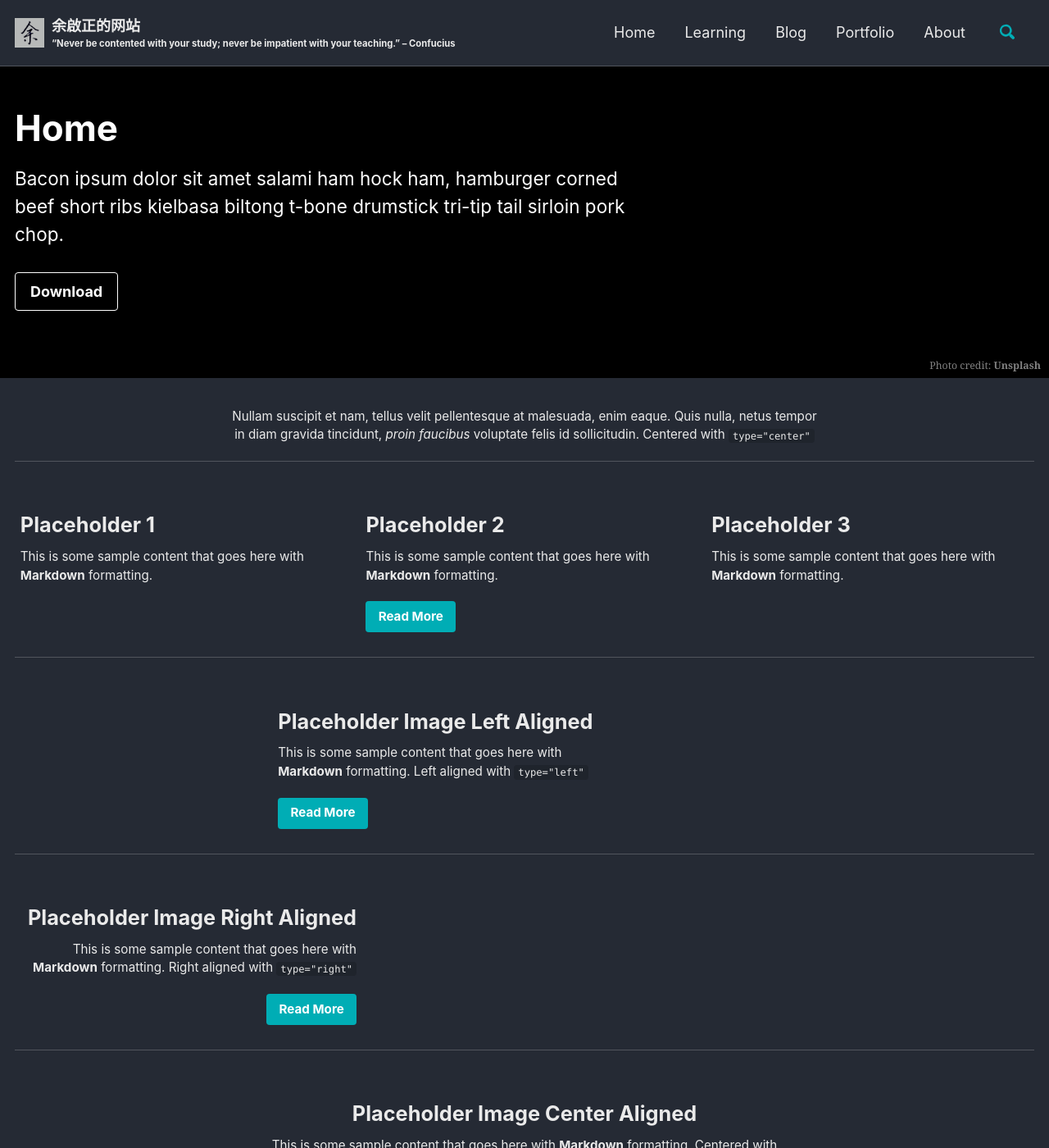
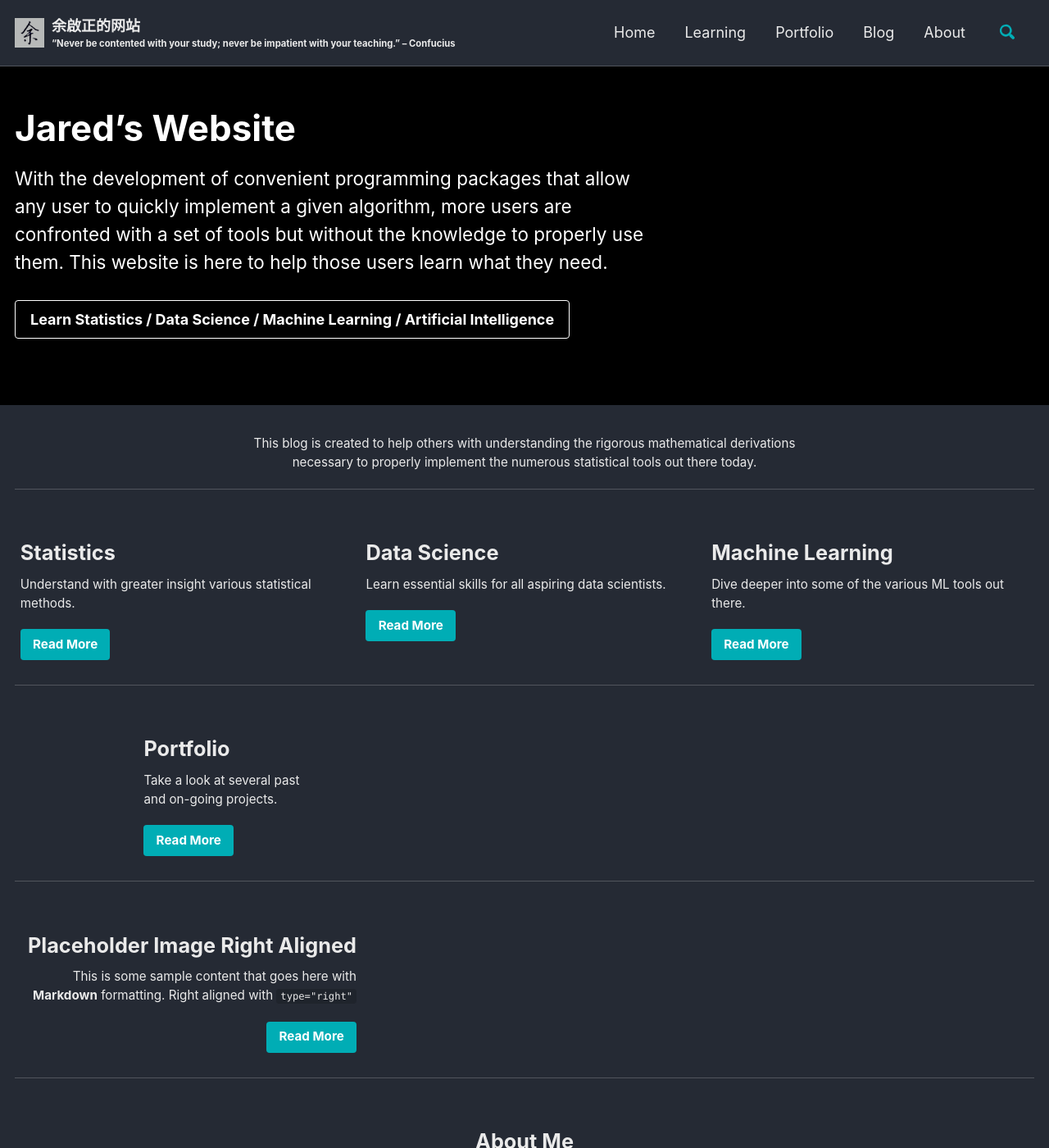
Before and after one commit to qzyu211/wang-zhan, a Jekyll site: the page built from _pages/splash_page.md, in a window 1280 px wide and 1400 px high. Shown: the whole window at 82% size. Built offline with Jekyll 4.4.1, drawn with Linux system fonts in a browser that asks for light colours; cached includes are drawn as plain includes; nearby versions of some CDN libraries; the list of posts is cut into pages by our own code; some of the changed text lies outside the part shown.

Commit message:
splash update

```diff
--- a/_data/navigation.yml
+++ b/_data/navigation.yml
@@ -4,10 +4,10 @@ main:
     url: /
   - title: "Learning"
     url: /learning/
+  - title: "Portfolio"
+    url: /portfolio/
   - title: "Blog"
     url: /blog/
-  - title: "Portfolio"
-    url: /portfolio/
   - title: "About"
     url: /about/
 #  - title: "Splash Page"
--- a/_pages/splash_page.md
+++ b/_pages/splash_page.md
@@ -1,5 +1,5 @@
 ---
-title: "Home"
+title: "Jared's Website"
 layout: splash
 permalink: /
 date: 2016-03-23T11:48:41-04:00
@@ -8,34 +8,40 @@ header:
   overlay_filter: "0.5"
   overlay_image: #/assets/images/unsplash-image-1.jpg
   actions:
-    - label: "Download"
-      url: "https://github.com/mmistakes/minimal-mistakes/"
-  caption: "Photo credit: [**Unsplash**](https://unsplash.com)"
-excerpt: "Bacon ipsum dolor sit amet salami ham hock ham, hamburger corned beef short ribs kielbasa biltong t-bone drumstick tri-tip tail sirloin pork chop."
+    - label: "Learn Statistics / Data Science / Machine Learning / Artificial Intelligence"
+      url: "https://qzyu999.github.io/wang-zhan/learning/"
+  #caption: "Photo credit: [**Unsplash**](https://unsplash.com)"
+excerpt: "With the development of convenient programming packages that allow any user to quickly implement a given algorithm, more users are confronted with a set of tools but without the knowledge to properly use them. This website is here to help those users learn what they need."
 intro:
-  - excerpt: 'Nullam suscipit et nam, tellus velit pellentesque at malesuada, enim eaque. Quis nulla, netus tempor in diam gravida tincidunt, *proin faucibus* voluptate felis id sollicitudin. Centered with `type="center"`'
+  - excerpt: 'This blog is created to help others with understanding the rigorous mathematical derivations necessary to properly implement the numerous statistical tools out there today.'
 feature_row:
   - image_path: #assets/images/unsplash-gallery-image-1-th.jpg
     alt: "placeholder image 1"
-    title: "Placeholder 1"
-    excerpt: "This is some sample content that goes here with **Markdown** formatting."
+    title: "Statistics"
+    excerpt: "Understand with greater insight various statistical methods."
+    url: "https://qzyu999.github.io/wang-zhan/learning/#statistics"
+    btn_label: "Read More"
+    btn_class: "btn--primary"
   - image_path: #/assets/images/unsplash-gallery-image-2-th.jpg
     image_caption: "Image courtesy of [Unsplash](https://unsplash.com/)"
     alt: "placeholder image 2"
-    title: "Placeholder 2"
-    excerpt: "This is some sample content that goes here with **Markdown** formatting."
-    url: "#test-link"
+    title: "Data Science"
+    excerpt: "Learn essential skills for all aspiring data scientists."
+    url: "https://qzyu999.github.io/wang-zhan/learning/#data-science"
     btn_label: "Read More"
     btn_class: "btn--primary"
   - image_path: #/assets/images/unsplash-gallery-image-3-th.jpg
-    title: "Placeholder 3"
-    excerpt: "This is some sample content that goes here with **Markdown** formatting."
+    title: "Machine Learning"
+    excerpt: "Dive deeper into some of the various ML tools out there."
+    url: "https://qzyu999.github.io/wang-zhan/learning/#machine-learning"
+    btn_label: "Read More"
+    btn_class: "btn--primary"
 feature_row2:
   - image_path: #/assets/images/unsplash-gallery-image-2-th.jpg
     alt: "placeholder image 2"
-    title: "Placeholder Image Left Aligned"
-    excerpt: 'This is some sample content that goes here with **Markdown** formatting. Left aligned with `type="left"`'
-    url: "#test-link"
+    title: "Portfolio"
+    excerpt: 'Take a look at several past and on-going projects.'
+    url: "https://qzyu999.github.io/wang-zhan/portfolio/"
     btn_label: "Read More"
     btn_class: "btn--primary"
 feature_row3:
@@ -49,9 +55,9 @@ feature_row3:
 feature_row4:
   - image_path: #/assets/images/unsplash-gallery-image-2-th.jpg
     alt: "placeholder image 2"
-    title: "Placeholder Image Center Aligned"
-    excerpt: 'This is some sample content that goes here with **Markdown** formatting. Centered with `type="center"`'
-    url: "#test-link"
+    title: "About Me"
+    excerpt: 'Find out more about who I am in this section.'
+    url: "https://qzyu999.github.io/wang-zhan/about/"
     btn_label: "Read More"
     btn_class: "btn--primary"
 ---
```
